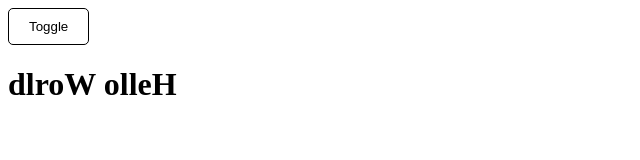
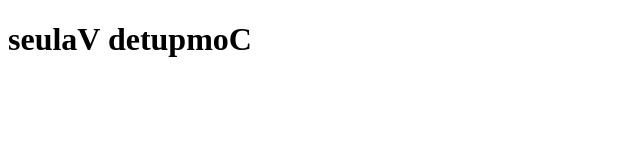
Before and after one commit to SmartCoding88/vue-forall, a plain HTML site: page index.html in a window 1280 px wide. Shown: the whole page, without its empty margins (0-640 px from the left). Drawn offline with nearby package versions, Linux system fonts and the light colour scheme.

Commit message:
Enhanced example

```diff
--- a/index.html
+++ b/index.html
@@ -21,9 +21,8 @@
 </head>
 <body>
     <div id="root">
-        <button :class="{'is_loading': isLoading}" @click="toggleClass">Toggle</button>
         <h1>
-            {{message.split('').reverse().join('')}}
+            {{ reversedMessage }}
         </h1>
     </div>
 
@@ -35,15 +34,18 @@
         let app = createApp({
             data(){
                 return {
-                    isLoading:  false,
-                    message: "Hello World"
+                    message: "Computed Values"
+                }
+            },
+
+            computed:{
+                reversedMessage(){
+                    return this.message.split('').reverse().join('')
                 }
             },
 
             methods:{
-                toggleClass(){
-                    this.isLoading = !this.isLoading;
-                }
+
             }
         }).mount("#root");
 
```
